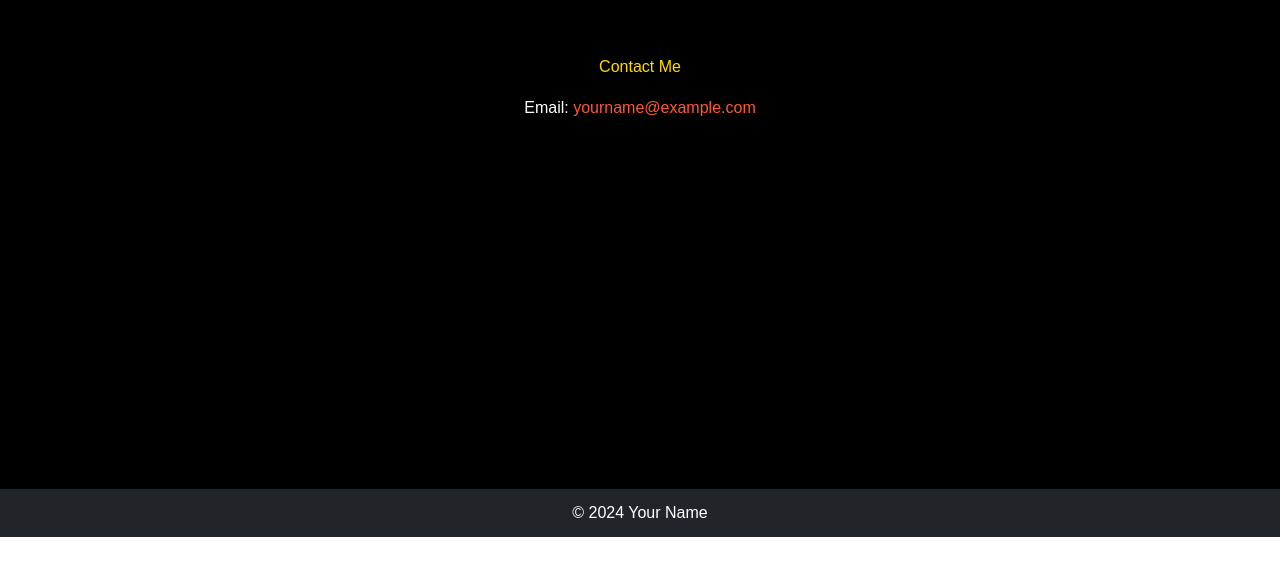
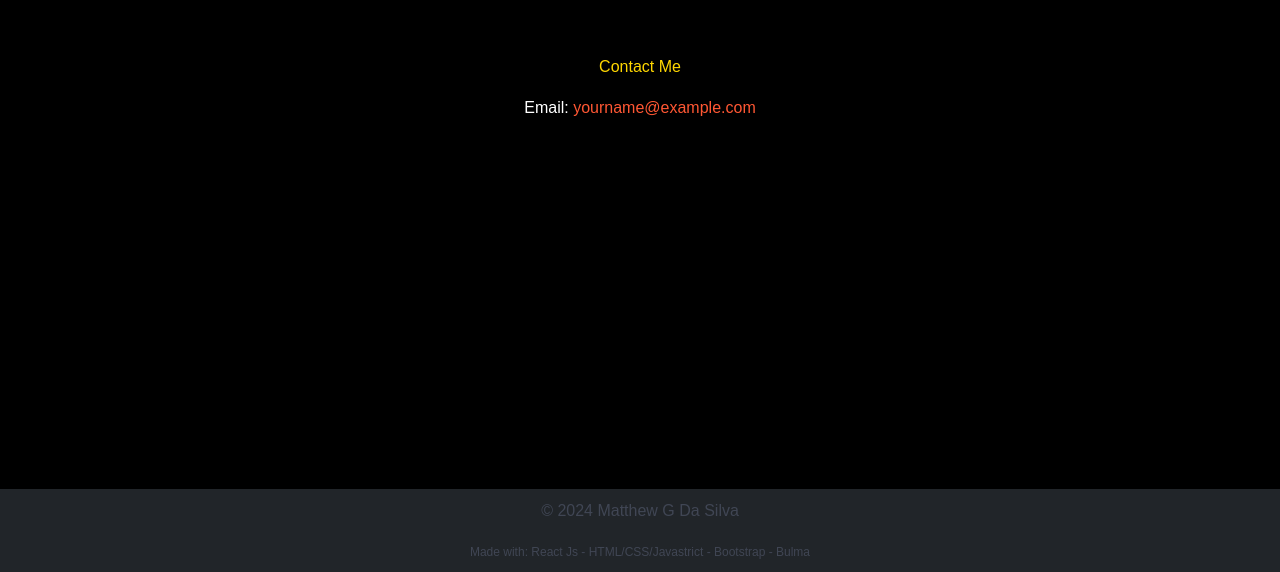
Before and after one commit to Mattds825/mgds-portfolio, a React (Create React App) app: page / in a window 1280 px wide. Shown: the part 4037-4609 px from the top of the page. Before the commit the page ends 4574 px from the top, so only its background shows below. Built offline with nearby package versions, Linux system fonts and the light colour scheme.

Commit message:
updated footer text

```diff
--- a/src/components/footer.js
+++ b/src/components/footer.js
@@ -5,7 +5,8 @@ function Footer() {
   return (
     <footer className="bg-dark py-3">
       <div className="container text-center">
-        <p className="text-white">© 2024 Your Name</p>
+        <p className="subtitle is-size-6">© 2024 Matthew G Da Silva</p>
+        <p className="subtitle is-size-7">Made with: React Js - HTML/CSS/Javastrict - Bootstrap - Bulma</p>
       </div>
     </footer>
   );
```
